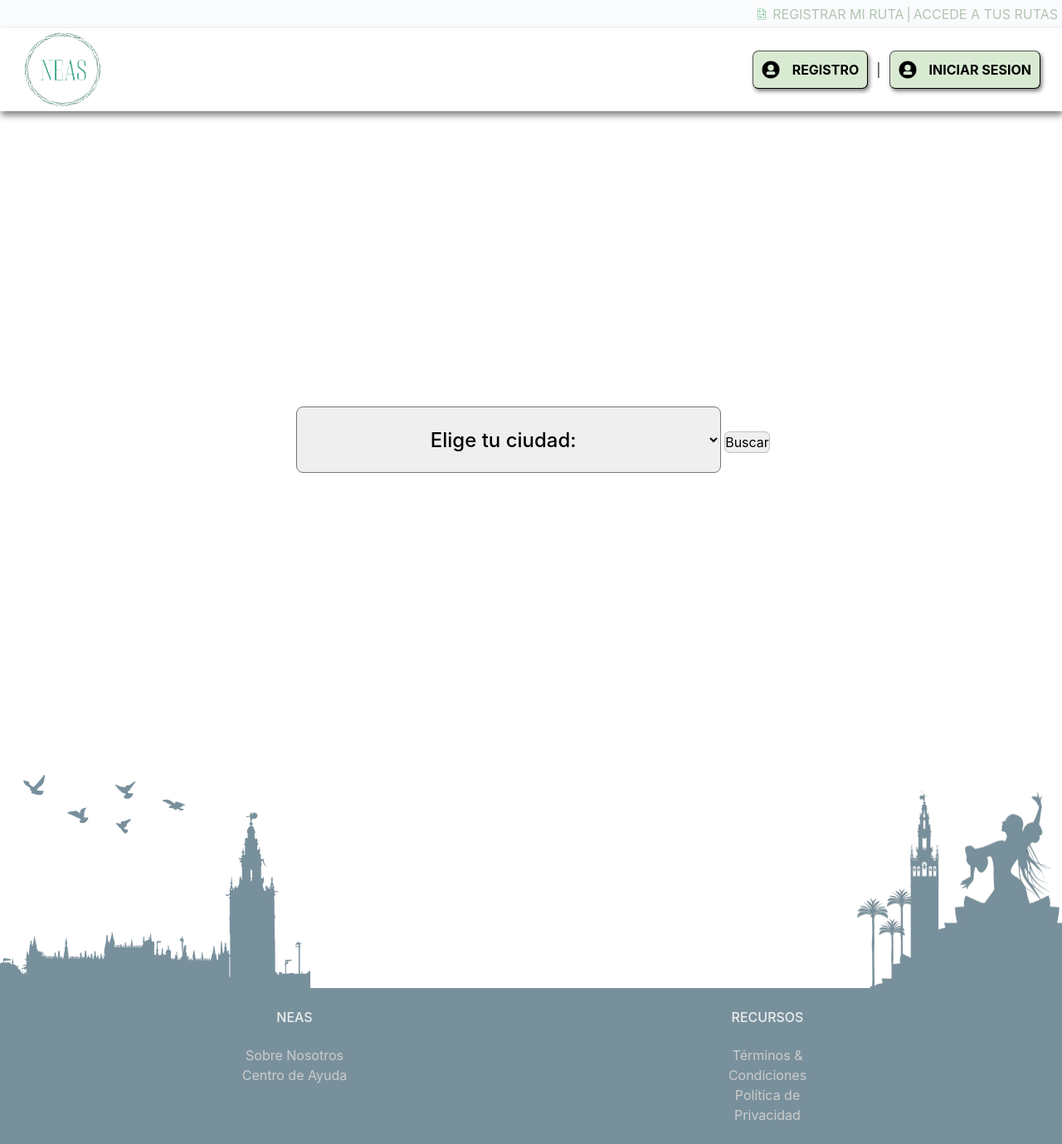
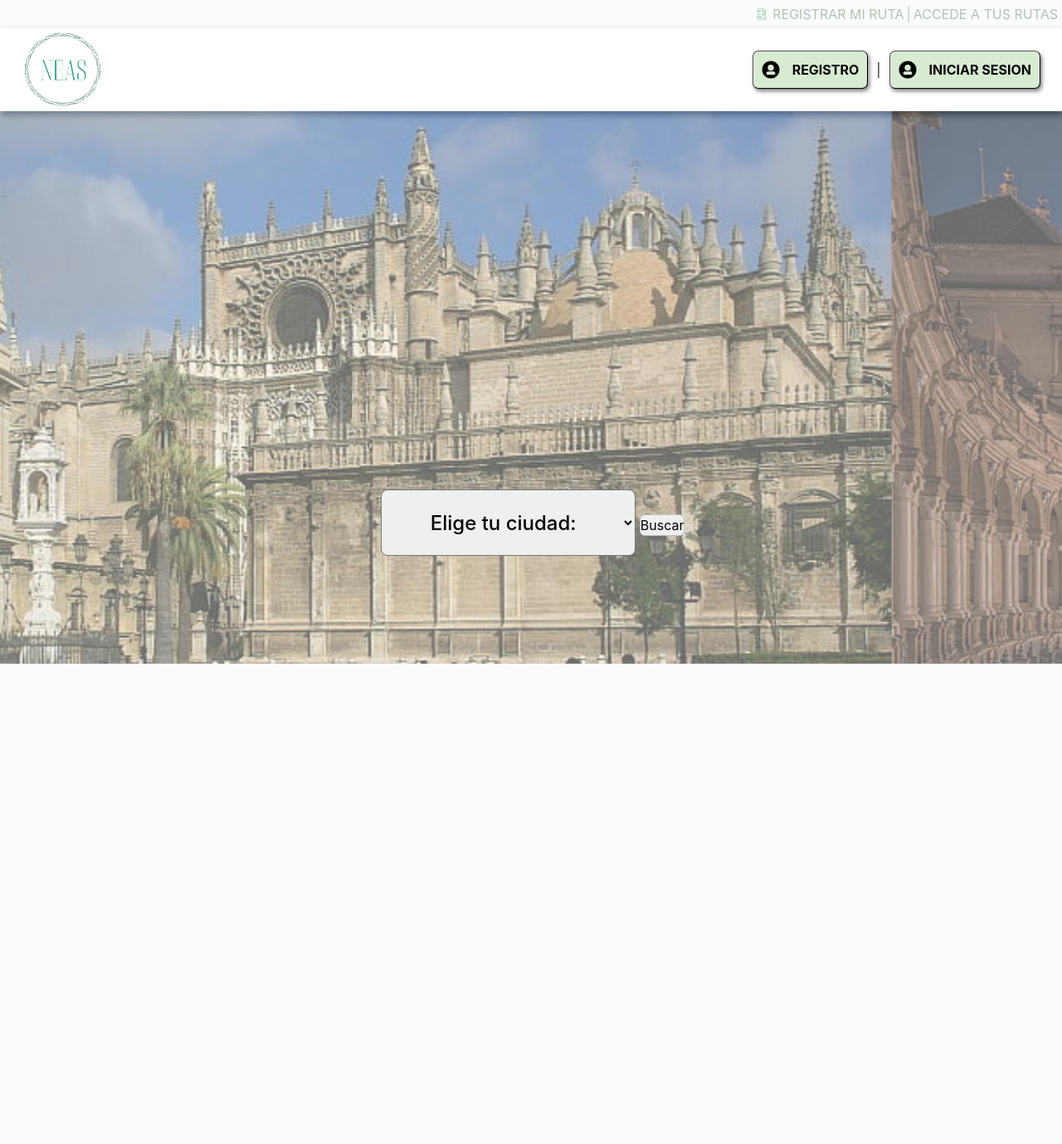
Before and after one commit to sgero/NeasProject, a Django app: page /neas/ in a window 1280 px wide. Shown: the top 1379 px of the page at 83% size. After the commit the page ends 800 px from the top, so only its background shows below. Run offline with Django 4.2, Linux system fonts and the light colour scheme; parts of the project's set-up code (start-up, migrations or seed data) failed here and were passed over; some libraries are stand-ins or nearby versions.

Commit message:
solucion problema registrar operador

```diff
--- a/NeasAPP/static/inicio.css
+++ b/NeasAPP/static/inicio.css
@@ -54,3 +54,85 @@ form {
     font-size: 20px;
 
 }
+
+input {
+    border-radius: 6px;
+    border: 1px solid silver;
+    outline: none;
+}
+
+select {
+    border-radius: 8px;
+    outline: none;
+}
+
+body, html {
+  margin: 0;
+  padding: 0;
+  height: 100%;
+  overflow: hidden;
+}
+
+.carrusel {
+  position: relative;
+  width: 100%;
+  height: 100%;
+  overflow: hidden;
+}
+
+.carrusel-imagenes {
+  display: flex;
+  width: 100%;
+  height: 100%;
+  animation: desplazamiento 240s infinite;
+}
+
+
+.imagen {
+  flex-shrink: 0;
+  width: 100%;
+  height: 100%;
+  background-size: cover;
+  background-position: center;
+}
+
+@keyframes desplazamiento {
+  0% {
+    transform: translateX(0%);
+  }
+  20% {
+    transform: translateX(-100%);
+  }
+  40% {
+    transform: translateX(-200%);
+  }
+  /* Añade más pasos aquí para más imágenes */
+  100% {
+    transform: translateX(0%);
+  }
+}
+
+#imagen1 {
+    background-image: url('img/catedralsevilla.jpg');
+    opacity: 0.6;
+}
+
+#imagen2 {
+    background-image: url('img/fotosevilla.jpg');
+    opacity: 0.6;
+}
+
+#imagen3 {
+    background-image: url('img/giralda.png');
+    opacity: 0.6;
+}
+
+.inicio {
+    position: absolute;
+    z-index: 2;
+    margin: 100px auto 0;
+    text-align: center;
+    left: 50%;
+    transform: translateX(-50%);
+    width: 60%; /* Ajusta el ancho según lo desees */
+}
--- a/NeasAPP/views.py
+++ b/NeasAPP/views.py
@@ -72,7 +72,7 @@ def registrar_operador(request):
             user = UsuarioLogin()
             user.email = form.cleaned_data["email"]
             user.username = form.clean_username()
-            user.password = make_password("form.password2")
+            user.password = make_password(request.POST.get('password1'))
             user.rol = Roles.OPERADOR
             user.save()
             return render(request, 'inicio.html')
--- a/templates/inicio.html
+++ b/templates/inicio.html
@@ -15,6 +15,10 @@
 
 {% block content1 %}
 
+
+
+        <div class="carrusel">
+
             <div class="inicio">
 
                 <form method="post" action="/neas/ruta/">
@@ -25,13 +29,13 @@
 
                     <select class="h4" id="provincia" name="provincia">
 
-                <option  value="" disabled selected hidden >Elige tu ciudad:</option>
+                        <option value="" disabled selected hidden>Elige tu ciudad:</option>
 
                         {% for p in provincia %}
 
-                    <option value="{{p}}"> {{p}}</option>
+                            <option value="{{ p }}"> {{ p }}</option>
 
-                  {% endfor  %}
+                        {% endfor %}
 
                     </select>
 
@@ -41,4 +45,14 @@
 
             </div>
 
+            <div class="carrusel-imagenes">
+
+                <div class="imagen" id="imagen1"></div>
+                <div class="imagen" id="imagen2"></div>
+                <div class="imagen" id="imagen3"></div>
+
+            </div>
+
+        </div>
+
 {% endblock %}
```
Also changed, not shown: db.sqlite3. Lines whose indentation alone changed are shown as unchanged.
